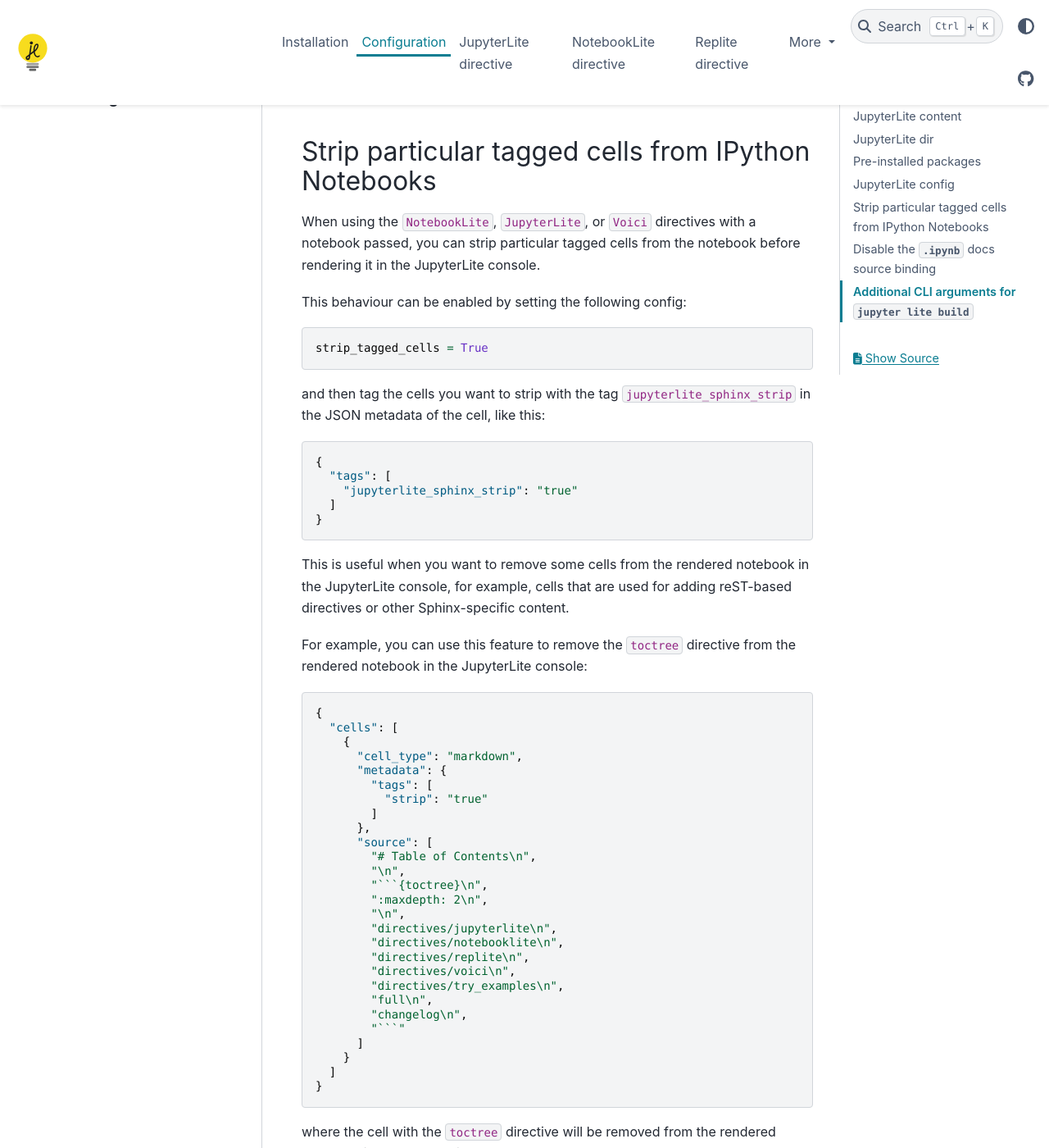
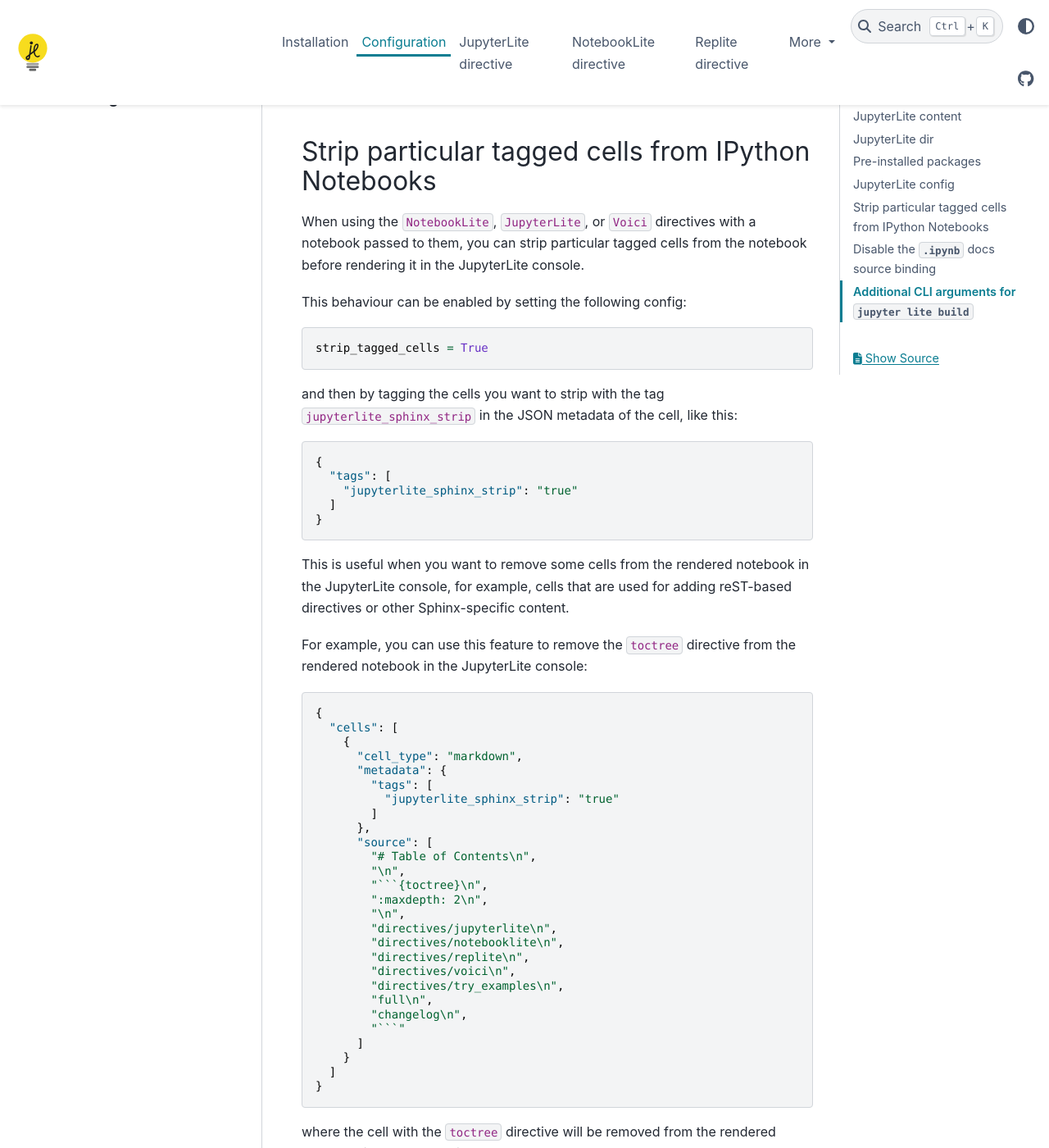
Before and after one commit to jupyterlite/jupyterlite-sphinx, a Sphinx documentation site: the page built from docs/configuration.md, in a window 1280 px wide and 1400 px high, scrolled down 1631 px. Shown: the whole window at 82% size. Built offline with Sphinx 7.4.7 and the PyData theme 0.15.4, drawn with Linux system fonts in a browser that asks for light colours; some of the changed text lies outside the part shown.

Commit message:
Documentation cleanups

````diff
--- a/docs/configuration.md
+++ b/docs/configuration.md
@@ -55,7 +55,7 @@
 
 ## Strip particular tagged cells from IPython Notebooks
 
-When using the `NotebookLite`, `JupyterLite`, or `Voici` directives with a notebook passed, you can
+When using the `NotebookLite`, `JupyterLite`, or `Voici` directives with a notebook passed to them, you can
 strip particular tagged cells from the notebook before rendering it in the JupyterLite console.
 
 This behaviour can be enabled by setting the following config:
@@ -64,7 +64,7 @@
 strip_tagged_cells = True
 ```
 
-and then tag the cells you want to strip with the tag `jupyterlite_sphinx_strip` in the JSON metadata
+and then by tagging the cells you want to strip with the tag `jupyterlite_sphinx_strip` in the JSON metadata
 of the cell, like this:
 
 ```json
@@ -89,7 +89,7 @@
       "cell_type": "markdown",
       "metadata": {
         "tags": [
-          "strip": "true"
+          "jupyterlite_sphinx_strip": "true"
         ]
       },
       "source": [
````
Also changed, not shown: other parts of docs/configuration.md (+2 -2 lines).
